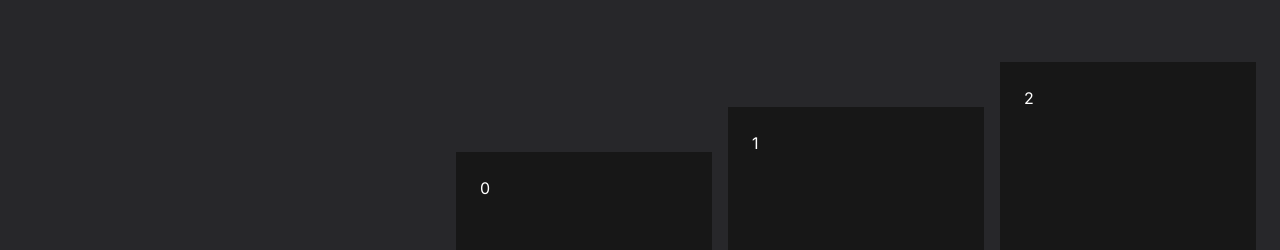
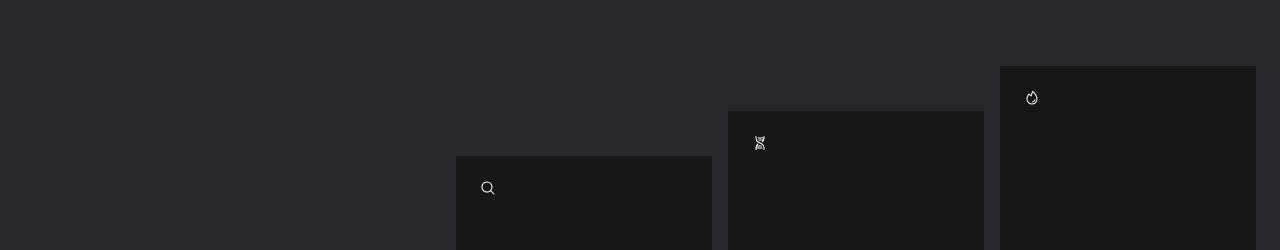
Before and after one commit to caileeaverill/pokesearch-v1, a React (Vite) app: page / in a window 1280 px wide. Shown: the top 250 px of the page. Built offline with nearby package versions, Linux system fonts and the light colour scheme.

Commit message:
Added icons to suggested searches

```diff
--- a/src/components/SuggestedSearches/SuggestedSearches.jsx
+++ b/src/components/SuggestedSearches/SuggestedSearches.jsx
@@ -1,6 +1,6 @@
 import React, { useEffect, useState } from 'react';
 
-export default function SuggestedSearches({ title, description, index }) {
+export default function SuggestedSearches({ title, description, index, icon }) {
     const [isVisible, setIsVisible] = useState(false);
 
     useEffect(() => {
@@ -12,7 +12,7 @@ export default function SuggestedSearches({ title, description, index }) {
         <div
             className={`flex flex-col text-white bg-neutral-900 p-6 basis-1/3 ${isVisible ? 'opacity-100 transition-opacity duration-2000' : 'opacity-0 transition-opacity duration-1500'}`}
             style={{ transform: `translateY(-${index * 45}px)` }}>
-            <p>{index}</p>
+            <p>{icon}</p>
             <h2 className='text-2xl font-bold flex-grow py-40'>{title}</h2>
             <p className='mt-auto text-sm'>{description}</p>
         </div>
--- a/src/pages/Home.jsx
+++ b/src/pages/Home.jsx
@@ -1,19 +1,23 @@
 import React, { useEffect, useState } from 'react'
 import SuggestedSearches from '../components/SuggestedSearches/SuggestedSearches';
+import { PiDna, PiMagnifyingGlass, PiFire } from "react-icons/pi";
 
 const suggestedSearches = [
     {
         title: 'Search by Name',
         description: 'Find your favorite Pokémon by name or nickname',
+        icon: <PiMagnifyingGlass />
     },
     {
         title: 'Search by Generation',
         description: 'Discover Pokémon from every era, from Kanto to Paldea',
+        icon: <PiDna />
 
     },
     {
         title: 'Search by Type',
         description: 'Find Pokémon by their elemental power—Fire, Water, Electric, and more',
+        icon: <PiFire />
     }
 ];
 
@@ -37,6 +41,7 @@ export default function Home() {
                         key={index}
                         index={index}
                         title={item.title}
+                        icon={item.icon}
                         description={item.description}
                     />
                 ))}
```
